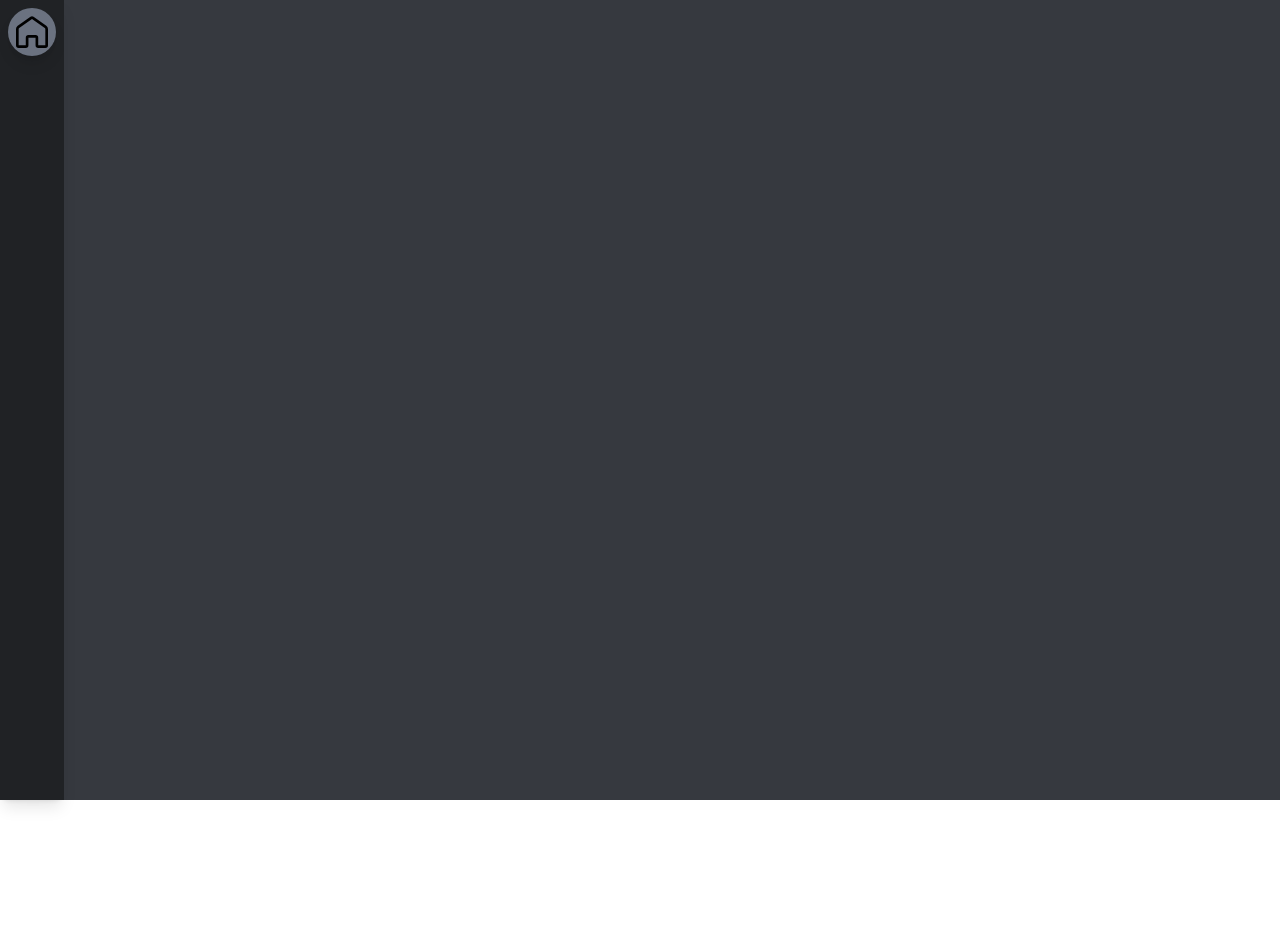
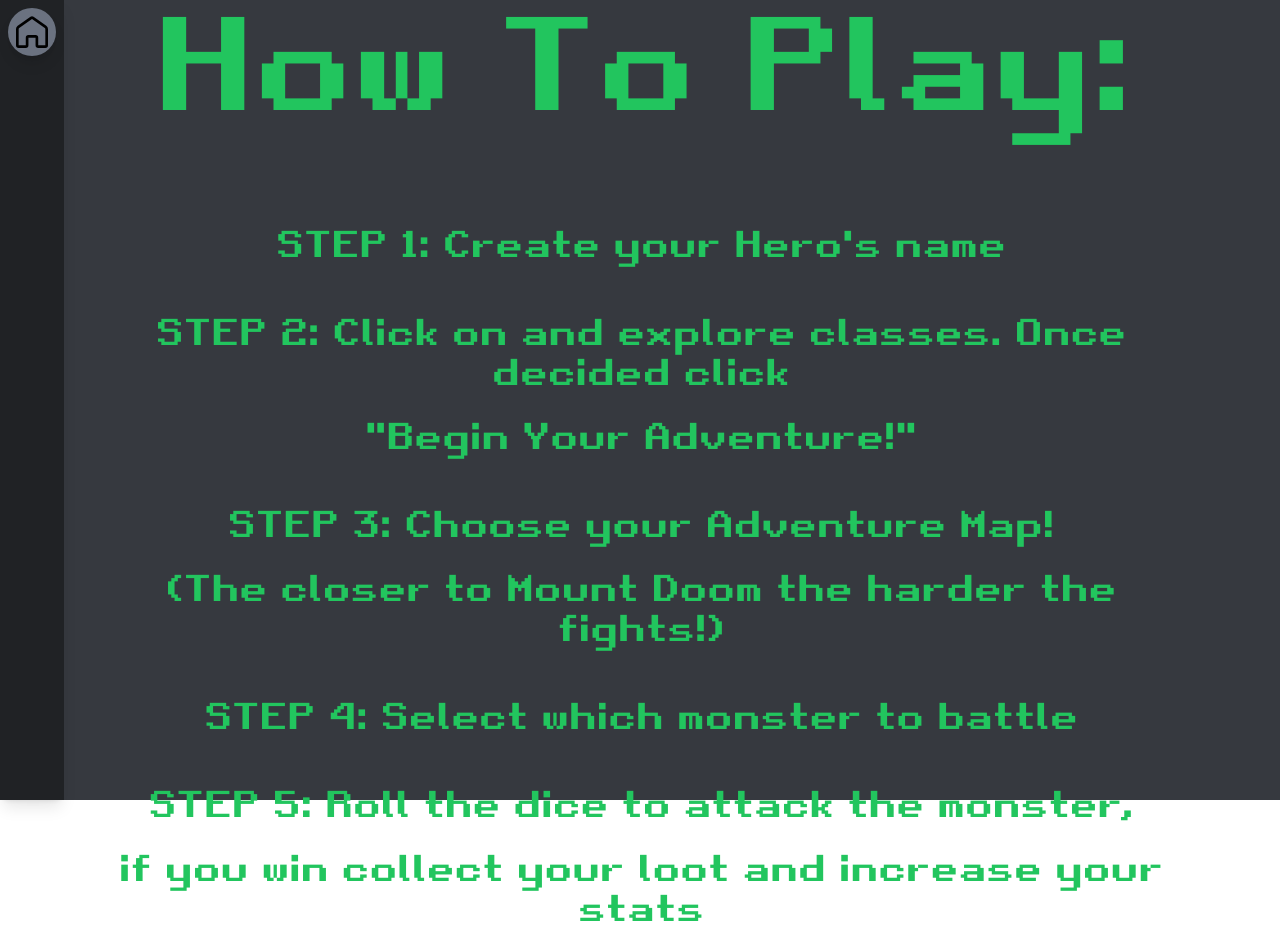
Before and after one commit to baguiar428/Phase_3-Project, a React (Create React App) app: page /about in a window 1280 px wide. Before the commit the page ends 800 px from the top, so only its background shows below. Built offline with nearby package versions, Linux system fonts and the light colour scheme.

Commit message:
added style to about

```diff
--- a/src/components/About.jsx
+++ b/src/components/About.jsx
@@ -11,6 +11,49 @@ function About() {
   }
 
   return (
+    <div>
+      <h1
+        className="display: block text-center text-green-500
+                  font-retro text-9xl"
+      >
+        How To Play:
+      </h1>
+      <br></br>
+      <br></br>
+      <br></br>
+      <br></br>
+      {/* <img
+        className="display: block ml-20 mr-auto h-3/5 rounded-2xl my-5"
+        src={adventureMap}
+        alt="Adventure Map"
+      /> */}
+      <p className="display: block text-center text-green-500
+                  font-retro text-4xl pl-10 pr-10 ml-10 mr-10" >STEP 1: Create your Hero's name</p>
+      <br></br>
+      <br></br>
+      <p className="display: block text-center text-green-500
+                  font-retro text-4xl pl-10 pr-10 ml-10 mr-10" >STEP 2: Click on and explore classes. Once decided click</p>
+      <br></br>
+      <p className="display: block text-center text-green-500
+                  font-retro text-4xl pl-10 pr-10 ml-10 mr-10" >"Begin Your Adventure!" </p>
+      <br></br>
+      <br></br>
+      <p className="display: block text-center text-green-500
+                  font-retro text-4xl pl-10 pr-10 ml-10 mr-10">STEP 3: Choose your Adventure Map!</p>
+      <br></br>
+      <p className="display: block text-center text-green-500
+                  font-retro text-4xl pl-10 pr-10 ml-10 mr-10">(The closer to Mount Doom the harder the fights!)</p>
+      <br></br>
+      <br></br>
+      <p className="display: block text-center text-green-500
+                  font-retro text-4xl pl-10 pr-10 ml-10 mr-10">STEP 4: Select which monster to battle</p>
+      <br></br>
+      <br></br>
+      <p className="display: block text-center text-green-500
+                  font-retro text-4xl pl-10 pr-10 ml-10 mr-10">STEP 5: Roll the dice to attack the monster,</p>
+      <br></br>
+      <p className="display: block text-center text-green-500
+                  font-retro text-4xl pl-10 pr-10 ml-10 mr-10">if you win collect your loot and increase your stats</p>
       <div className="fixed top-0 left-0 h-screen w-16 m-0
           flex flex-col
           bg-gray-900 shadow-lg">
@@ -18,6 +61,7 @@ function About() {
           <SideBarIcon icon={<GrHomeRounded size="32" />} />
         </div>
       </div>
+    </div >
   );
 }
 
```
